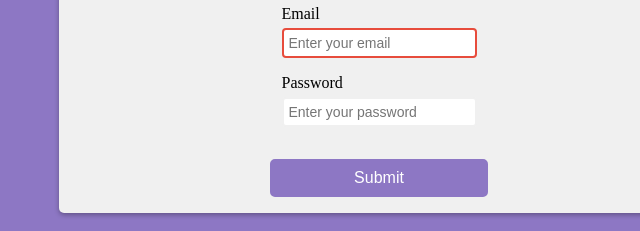
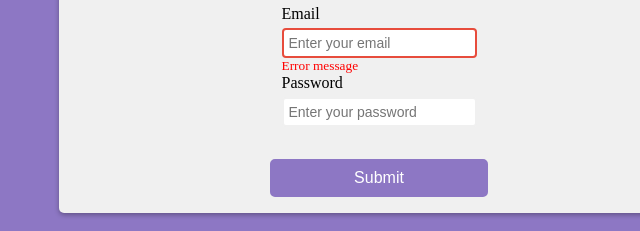
Before and after one commit to ranielsobrinho/JS-Form, a plain HTML site: page index.html in a window 1280 px wide. Shown: the part 353-584 px from the top of the page, 261-901 px from the left. Drawn offline with Linux system fonts and the light colour scheme.

Commit message:
Done with the stylesheet

```diff
--- a/style.css
+++ b/style.css
@@ -73,7 +73,10 @@ header{
 .form-control.error input{
     border-color: #e74c3c;
 }
-
+.form-control.error small{
+    visibility: visible;
+    color: red;
+}
 
 #myForm > button{
     background-color: #8d77c4;
```
